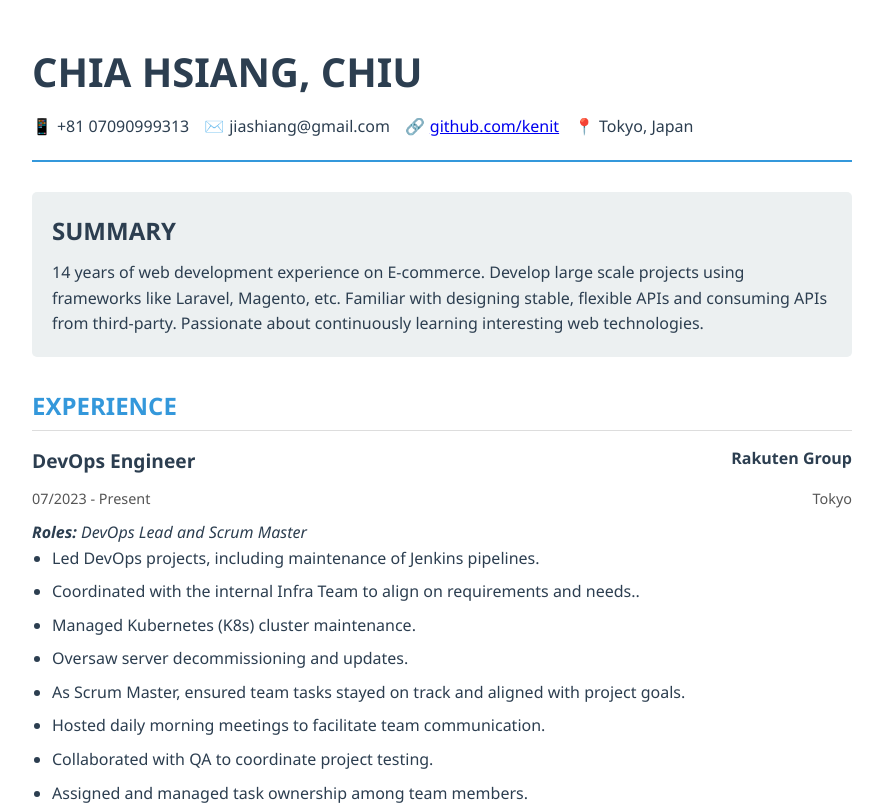
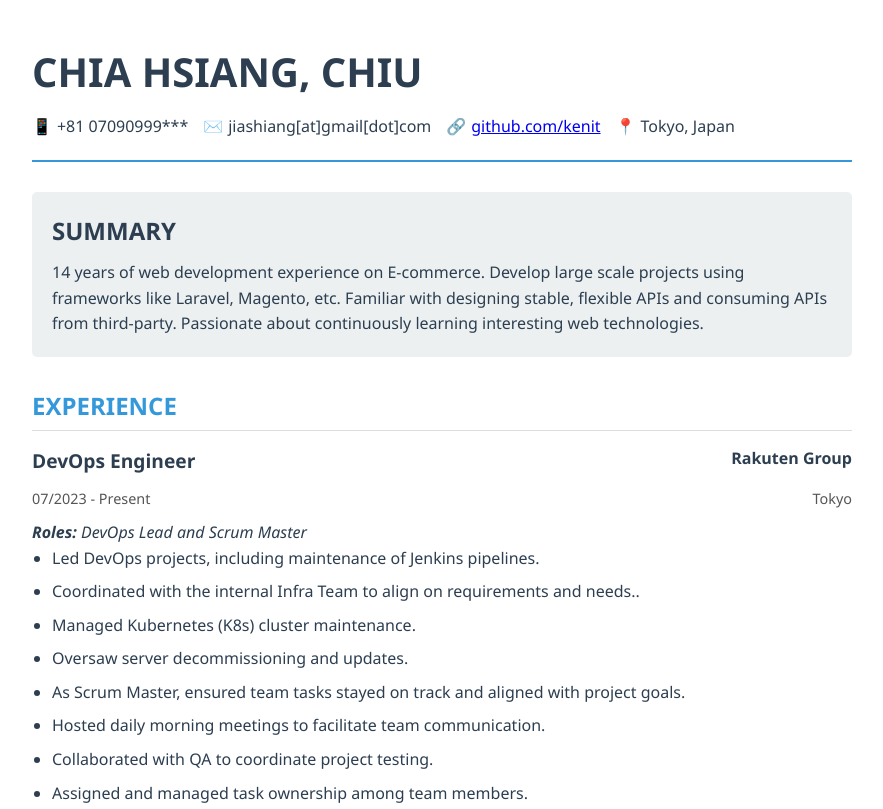
Before and after one commit to kenit/kenit.github.io, a plain HTML site: page index.html in a window 1280 px wide. Shown: the top 809 px of the page, without its empty margins (198-1081 px from the left). Drawn offline with Linux system fonts and the light colour scheme.

Commit message:
Hide partial contact info

```diff
--- a/index.html
+++ b/index.html
@@ -210,11 +210,11 @@
             <div class="contact">
                 <div class="contact-item">
                     <span>📱</span>
-                    <span>+81 07090999313</span>
+                    <span>+81 07090999***</span>
                 </div>
                 <div class="contact-item">
                     <span>✉️</span>
-                    <span>jiashiang@gmail.com</span>
+                    <span>jiashiang[at]gmail[dot]com</span>
                 </div>
                 <div class="contact-item">
                     <span>🔗</span>
```
